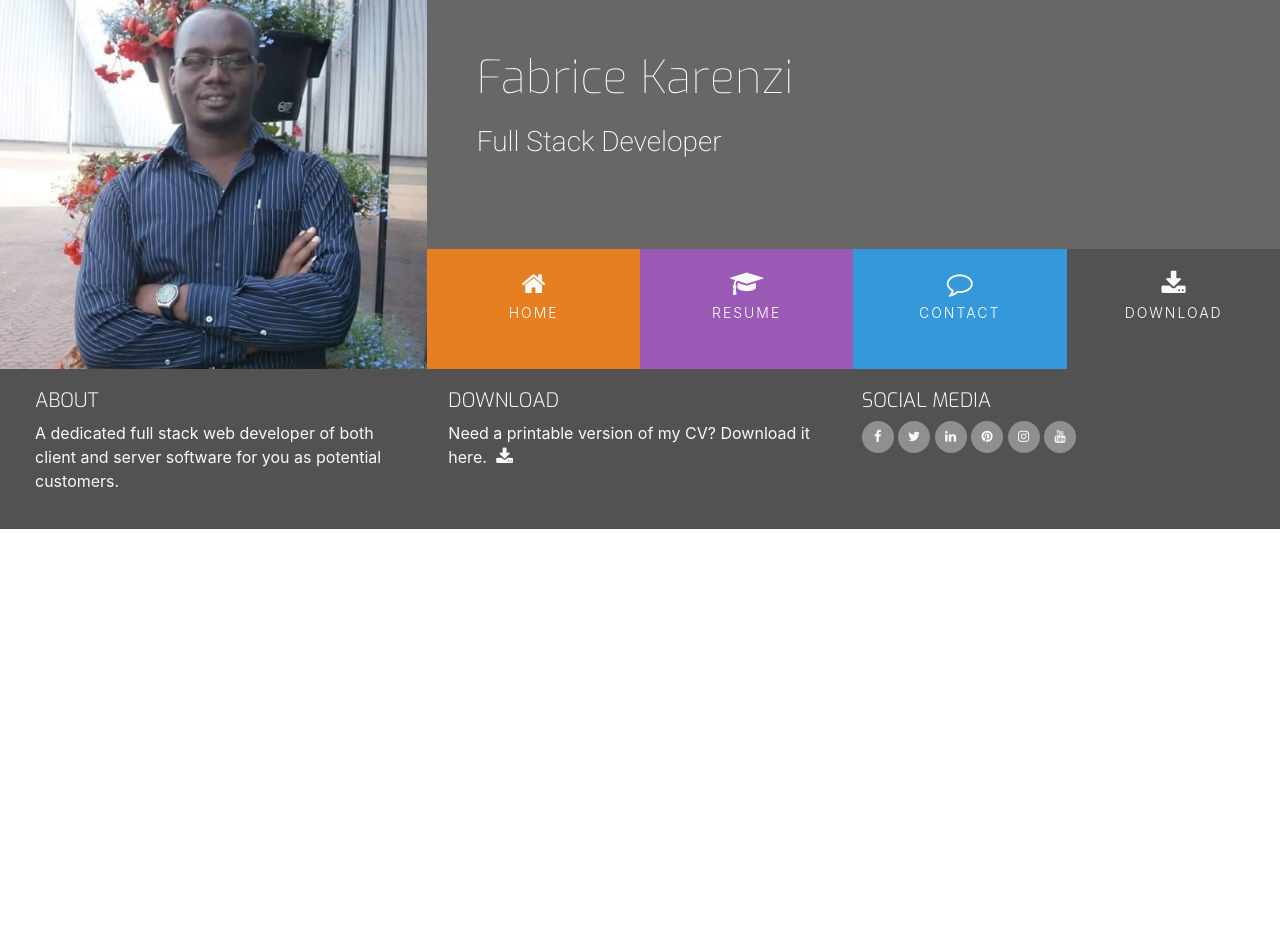
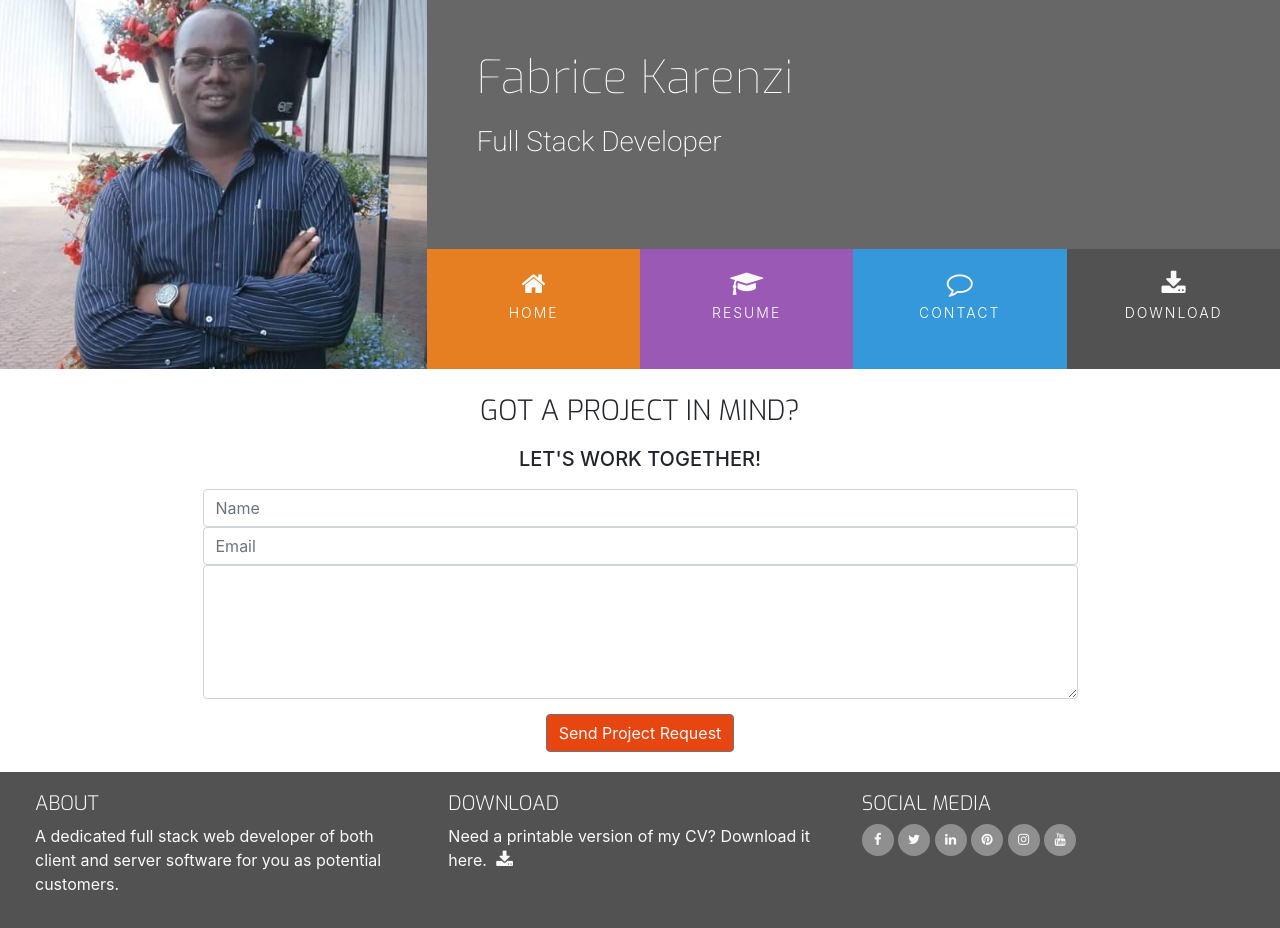
Before and after one commit to kafamem/ucd-resume, a plain HTML site: page contact.html in a window 1280 px wide. Before the commit the page ends 800 px from the top, so only its background shows below. Drawn offline with nearby package versions, Linux system fonts and the light colour scheme.

Commit message:
resume project final

```diff
--- a/assets/css/style.css
+++ b/assets/css/style.css
@@ -16,6 +16,10 @@
 
 .bg-color-work-history {
     background-color: #9b59b6;
+}
+
+.bg-color-contact {
+    background-color: #fff;
 }
 
 .ui-menu-color-home {
@@ -332,3 +336,35 @@ footer {
 .history-items {
     margin: 30px;
 }
+
+/* --------------------------------------------Contact Form */
+
+.contact-heading {
+    font-family: "Exo", sans-serif;
+    font-weight: 300;
+    margin-top: 25px;
+    margin-bottom: 20px;
+}
+.center-form {
+    padding-top:  10px;
+    margin: 0 auto;
+    max-width: 70%;
+}
+
+button[type="submit"] {
+    margin-top: 15px;
+    margin-bottom: 20px;
+    color: #fafafa;
+    background-color: #e84610;
+}
+
+/* --------------------------------------------Media Queries */
+
+@media(min-width: 992px) {
+        center-form {
+        padding-top: 30px;
+        min-height: 240px;
+        margin: 0 auto;
+        max-width: 50%;
+    }
+}
--- a/contact.html
+++ b/contact.html
@@ -8,6 +8,7 @@
     <link rel="stylesheet" href="https://stackpath.bootstrapcdn.com/font-awesome/4.7.0/css/font-awesome.min.css" type="text/css">
     <link rel="stylesheet" href="https://cdnjs.cloudflare.com/ajax/libs/hover.css/2.3.1/css/hover-min.css">
     <link rel="stylesheet" href="assets/css/style.css" type="text/css" />
+
     <title>Kafa</title>
 </head>
 <body>
@@ -28,16 +29,16 @@
                     <div class="col">
                         <ul id="nav" class="list-inline menucontainer">
                             <li class="col-6 col-sm-3 ui-menu-color-home list-inline-item menuitem">
-                                <a href="#" class="hvr-sweep-to-bottom"><i class="fa fa-home" aria-hidden="true"></i><span>Home</span></a>
+                                <a href="index.html" class="hvr-sweep-to-bottom"><i class="fa fa-home" aria-hidden="true"></i><span>Home</span></a>
                             </li>
                             <li class="col-6 col-sm-3 ui-menu-color-resume list-inline-item menuitem">
-                                <a href="#" class="hvr-sweep-to-bottom"><i class="fa fa-graduation-cap" aria-hidden="true"></i><span>Resume</span></a>
+                                <a href="resume.html" class="hvr-sweep-to-bottom"><i class="fa fa-graduation-cap" aria-hidden="true"></i><span>Resume</span></a>
                             </li>
                             <li class="col-6 col-sm-3 ui-menu-color-contact list-inline-item menuitem">
-                                <a href="#" class="hvr-sweep-to-bottom"><i class="fa fa-comment-o" aria-hidden="true"></i><span>Contact</span></a>
+                                <a href="contact.html" class="hvr-sweep-to-bottom"><i class="fa fa-comment-o" aria-hidden="true"></i><span>Contact</span></a>
                             </li>
                             <li class="col-6 col-sm-3 ui-menu-color-download list-inline-item menuitem">
-                                <a href="#" class="hvr-sweep-to-bottom"><i class="fa fa-download" aria-hidden="true"></i><span>Download</span></a>
+                                <a href="assets/cv/sample-cv.pdf" target="_blank" class="hvr-sweep-to-bottom"><i class="fa fa-download" aria-hidden="true"></i><span>Download</span></a>
                             </li>
                         </ul>
                     </div>
@@ -47,7 +48,27 @@
 
     </header>
 
-    <section>
+    <section class="container-fluid">
+        <div class="row bg-color-contact">
+            <div class="col">
+                <h3 class="contact-heading uppercase text-center">Got a project in mind?</h3>
+                <h5 class="uppercase text-center">Let's work together!</h5>
+
+                <div class="center-form">
+                    <form>
+                        <input type="text" name="name" id="fullname" class="form-control" placeholder="Name" required />
+                        <input type="text" name="email" id="emailaddress" class="form-control" placeholder="Email" required />
+                        <textarea rows="5" name="projectsummary" id="projectsummary" class="form-control" placeholder="Project Description" required>
+                       </textarea>
+                       <div class="form-row text-center">
+                            <div class="col">
+                                <button type="submit" class="btn btn-secondary">Send Project Request</button>
+                            </div>
+                       </div>
+                    </form>
+                </div>
+            </div>
+        </div>
 
     </section>
 
@@ -64,7 +85,7 @@
                 <h5 class="uppercase general-sub">Download</h5>
                 <p class="inline-block">
                     Need a printable version of my CV? Download it here.
-                    <a href="#" target="_blank" class="cv-pdf">
+                    <a href="assets/cv/sample-cv.pdf" target="_blank" class="cv-pdf">
                         <i class="fa fa-download" aria-hidden="true"></i>
                         <span class="sr-only">Download link</span>
                     </a>
```
Also changed, not shown: index.html (+7 -7 lines), resume.html (+6 -4 lines), 1 other file.
